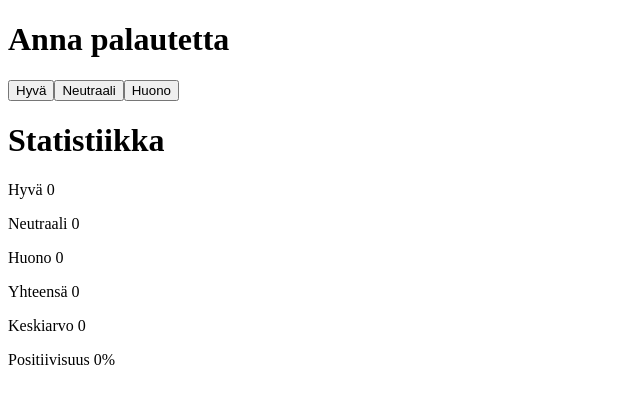
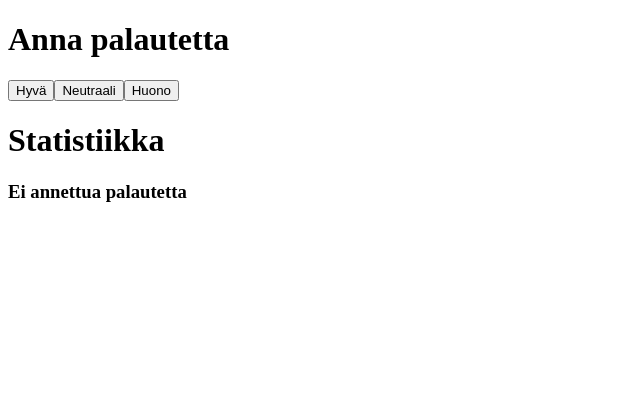
Before and after one commit to mikyks1/FullStackOpen, a React (Create React App) app in the folder osa1/unicafe/: page / in a window 1280 px wide. Shown: the top 404 px of the page, without its empty margins (0-640 px from the left). Built offline with nearby package versions, Linux system fonts and the light colour scheme.

Commit message:
1.9: unicafe, step4

```diff
--- a/osa1/unicafe/src/App.js
+++ b/osa1/unicafe/src/App.js
@@ -18,6 +18,7 @@ const Feedback = ({ good, neutral, bad }) => {
 }
 
 const Statistics = ({ good, neutral, bad, total, average, positive }) => {
+  if (total) {
     return (
       <div>
         <h1>Statistiikka</h1>
@@ -27,6 +28,13 @@ const Statistics = ({ good, neutral, bad, total, average, positive }) => {
         <p>Yhteensä {total}</p>
         <p>Keskiarvo {average}</p>
         <p>Positiivisuus {positive}%</p>
+      </div>
+    )
+  }
+  return (
+    <div>
+      <h1>Statistiikka</h1>
+      <h3>Ei annettua palautetta</h3>
     </div>
   )
 }
```
Lines whose indentation alone changed are shown as unchanged.
